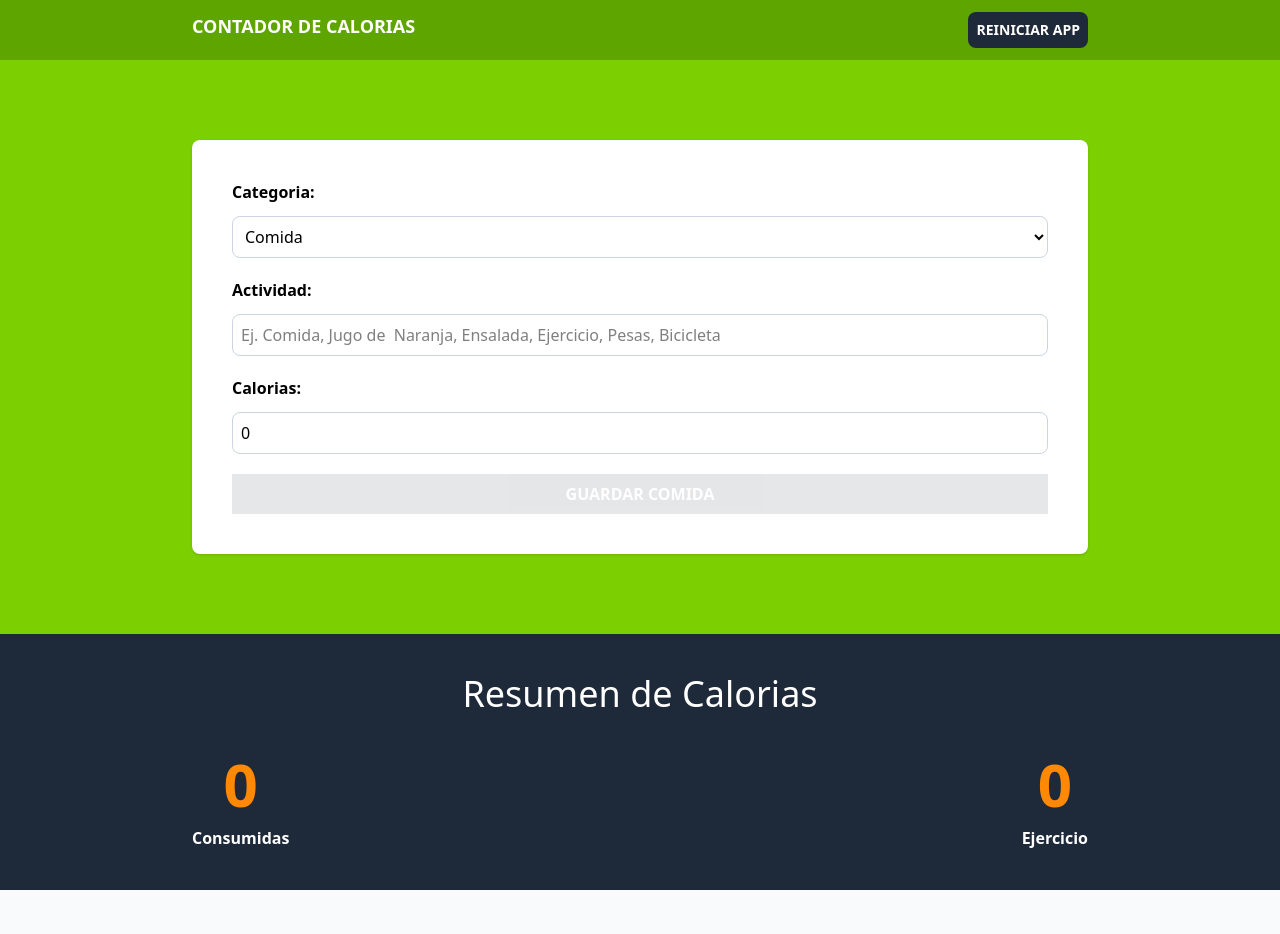
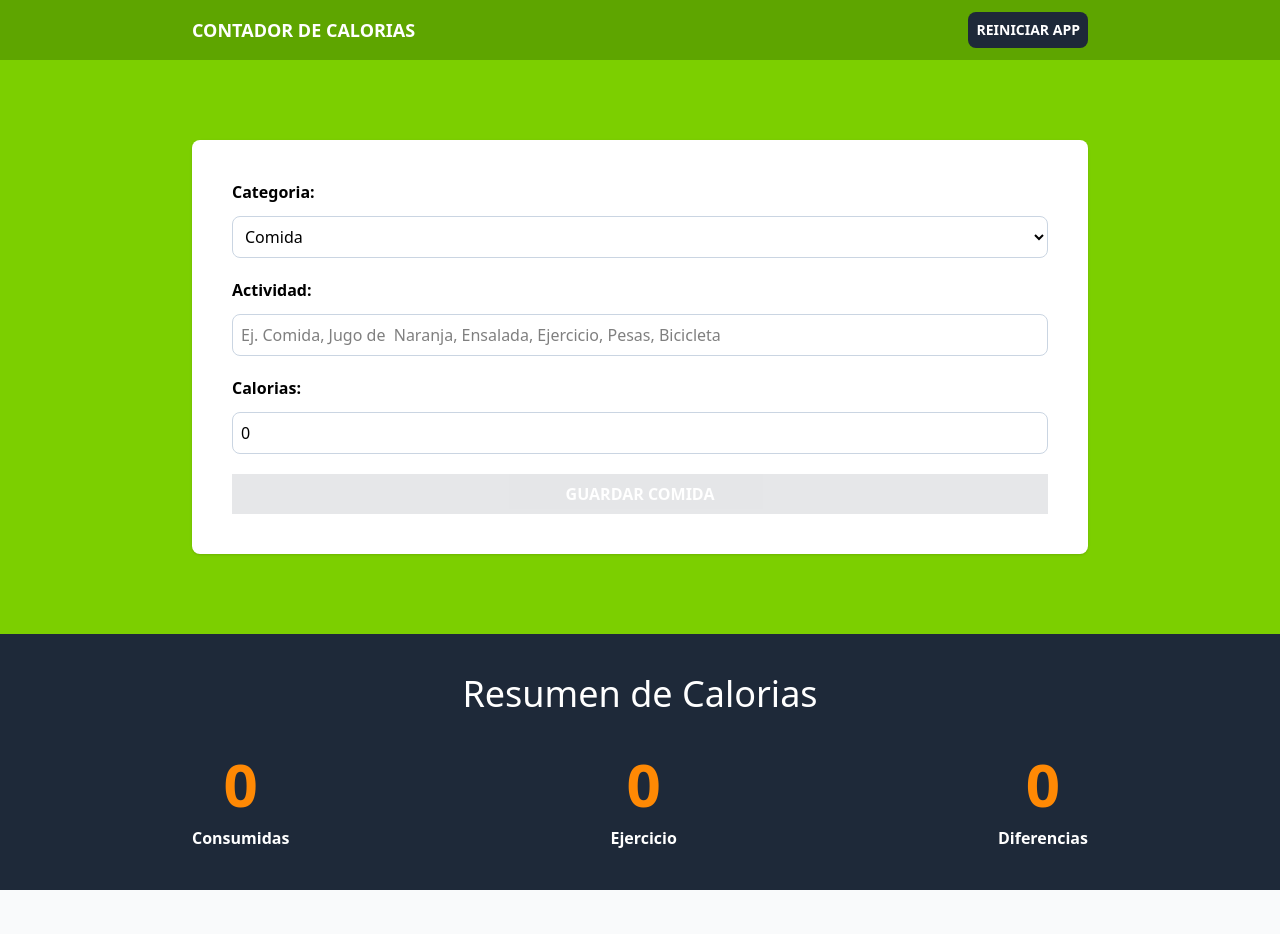
Before and after one commit to jhofrandev/calorie-tracker, a React (Vite) app: page / in a window 1280 px wide. Shown: the top 934 px of the page. Built offline with nearby package versions, Linux system fonts and the light colour scheme.

Commit message:
finalizado

```diff
--- a/src/App.tsx
+++ b/src/App.tsx
@@ -17,7 +17,7 @@
   return (
     <>
       <header className="bg-lime-600 py-3">
-        <div className="max-w-4xl mx-auto flex justify-between">
+        <div className="max-w-4xl mx-auto flex justify-between items-center">
           <h1 className="text-center text-lg font-bold text-white uppercase">
             Contador de calorias
           </h1>
--- a/src/components/CalorieTracker.tsx
+++ b/src/components/CalorieTracker.tsx
@@ -26,6 +26,12 @@
       ),
     [activities]
   );
+
+  const netCalories = useMemo(
+    () => caloriesConsumed - caloriesBurned,
+    [activities]
+  );
+
   return (
     <>
       <h2 className="text-4xl text-white text-center">Resumen de Calorias</h2>
@@ -33,6 +39,7 @@
       <div className="flex flex-col items-center md:flex-row md:justify-between gap-5 mt-10">
         <CalorieDisplay calories={caloriesConsumed} text="Consumidas" />
         <CalorieDisplay calories={caloriesBurned} text="Ejercicio" />
+        <CalorieDisplay calories={netCalories} text="Diferencias" />
       </div>
     </>
   );
```
